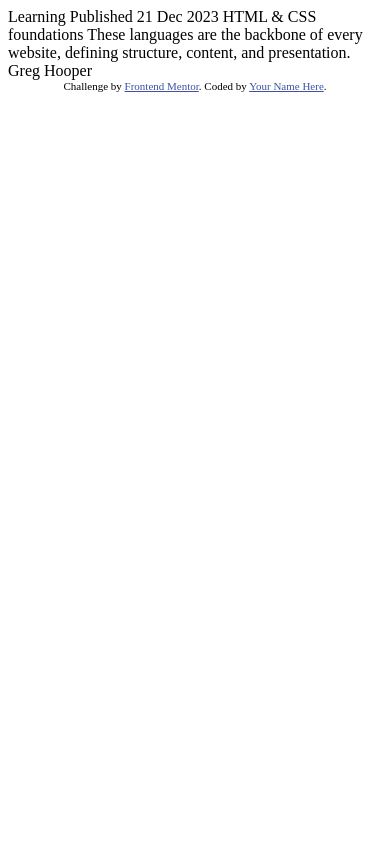
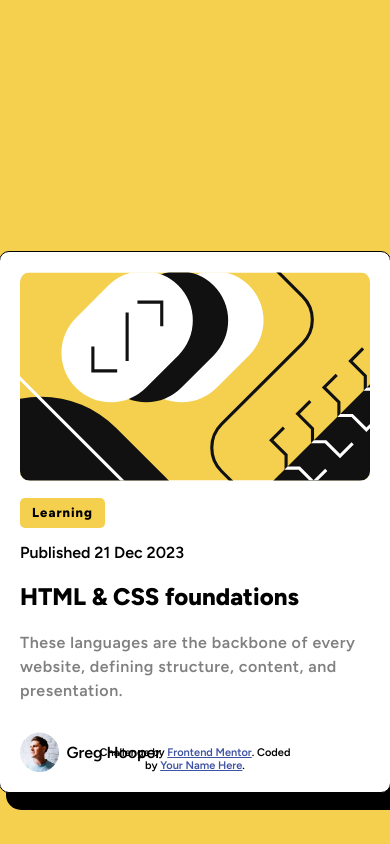
Before and after one commit to mjlynch123/Blog_Preview, a plain HTML site: page index.html in a window 390 px wide. Drawn offline with Linux system fonts and the light colour scheme.

Commit message:
Added media queries

```diff
--- a/index.html
+++ b/index.html
@@ -1,34 +1,160 @@
 <!DOCTYPE html>
 <html lang="en">
+
 <head>
   <meta charset="UTF-8">
-  <meta name="viewport" content="width=device-width, initial-scale=1.0"> <!-- displays site properly based on user's device -->
+  <meta name="viewport" content="width=device-width, initial-scale=1.0">
+  <!-- displays site properly based on user's device -->
 
   <link rel="icon" type="image/png" sizes="32x32" href="./assets/images/favicon-32x32.png">
+  <link href="https://fonts.googleapis.com/css2?family=Figtree:wght@600;800&display=swap" rel="stylesheet">
 
   <title>Frontend Mentor | Blog preview card</title>
 
   <!-- Feel free to remove these styles or customise in your own stylesheet 👍 -->
   <style>
-    .attribution { font-size: 11px; text-align: center; }
-    .attribution a { color: hsl(228, 45%, 44%); }
+    body {
+      background: hsl(47, 88%, 63%);
+      font-family: 'Figtree', sans-serif;
+    }
+
+    .card {
+      background: white;
+      border: 1px solid black;
+      border-radius: 10px;
+      box-shadow: 12px 12px 0 5px rgba(0, 0, 0, 1);
+      width: 350px;
+      height: 500px;
+      padding: 20px;
+      margin: 100px auto;
+      text-align: center;
+      text-align: left;
+      position: absolute;
+      top: 50%;
+      left: 50%;
+      transform: translate(-50%, -50%);
+    }
+
+    .inner {
+      position: relative;
+      height: 500px;
+    }
+
+    .img img {
+      border-radius: 10px;
+      width: 100%;
+    }
+
+    .category {
+      background: hsl(47, 88%, 63%);
+      border-radius: 5px;
+      font-size: 13px;
+      font-weight: 700;
+      margin: 10px 0;
+      width: 85px;
+      height: 30px;
+      text-align: center;
+      margin-bottom: 15px;
+      font-weight: 800;
+      letter-spacing: 1px;
+
+    }
+
+    .category p {
+      position: relative;
+      top: 7px;
+    }
+
+    .paragraph {
+      line-height: 1.5;
+      letter-spacing: .5px;
+      color: hsl(0, 0%, 50%);
+    }
+
+    .author {
+      display: flex;
+      align-items: center;
+      position: absolute;
+      bottom: 0;
+
+    }
+
+    .author img {
+      height: 40px;
+      margin-right: 7px;
+    }
+
+    .attribution {
+      font-size: 11px;
+      text-align: center;
+      position: absolute;
+      bottom: 20px;
+      left: 50%;
+      transform: translateX(-50%);
+    }
+
+    .attribution a {
+      color: hsl(228, 45%, 44%);
+    }
+
+    @media screen and (max-width: 375px) {
+      .card {
+        width: 275px;
+        height: 425px;
+      }
+
+      .inner {
+        height: 425px;
+      }
+
+      .inner h2 {
+        font-size: 20px;
+      }
+
+      .paragraph {
+        font-size: 12px;
+      }
+
+      .author {
+        bottom: 0px;
+      }
+
+      .attribution {
+        font-size: 10px;
+        display: none;
+      }
+    }
   </style>
 </head>
+
 <body>
+  <div class="card">
+    <div class="inner">
+      <div class="img">
+        <img src="./assets/images/illustration-article.svg" alt="A stack of drawers">
+      </div>
 
-  Learning
+      <div class="category">
+        <p>Learning</p>
+      </div>
 
-  Published 21 Dec 2023
+      <div class="publish-date">Published 21 Dec 2023</div>
 
-  HTML & CSS foundations
+      <h2>HTML & CSS foundations</h2>
 
-  These languages are the backbone of every website, defining structure, content, and presentation.
+      <div class="paragraph">These languages are the backbone of every website, defining structure, content, and
+        presentation.</div>
 
-  Greg Hooper
+      <div class="author">
+        <img src="./assets/images/image-avatar.webp">
+        Greg Hooper
+      </div>
+    </div>
 
-  <div class="attribution">
-    Challenge by <a href="https://www.frontendmentor.io?ref=challenge" target="_blank">Frontend Mentor</a>.
-    Coded by <a href="#">Your Name Here</a>.
-  </div>
+    <div class="attribution">
+      Challenge by <a href="https://www.frontendmentor.io?ref=challenge" target="_blank">Frontend Mentor</a>.
+      Coded by <a href="#">Your Name Here</a>.
+    </div>
 </body>
+
 </html>
```
